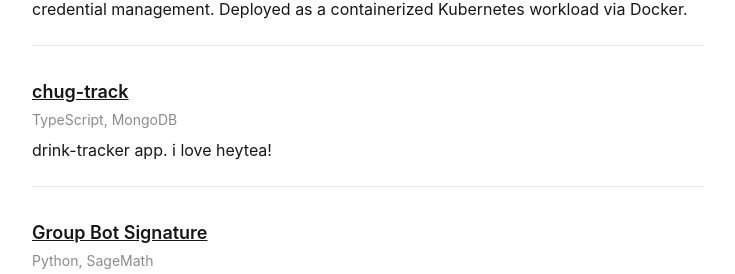
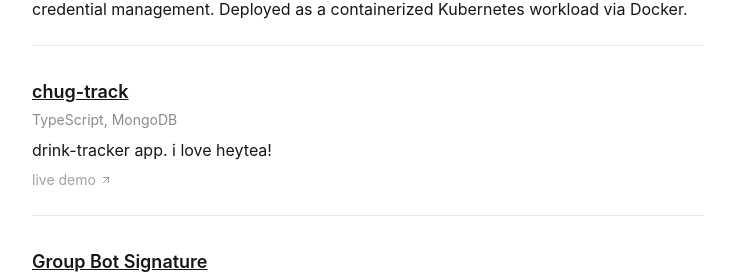
Before and after one commit to miravuong/portfolio, a Next.js app: page /projects in a window 1280 px wide. Shown: the part 465-739 px from the top of the page, without its empty margins (272-1007 px from the left). Built offline with nearby package versions, Linux system fonts and the light colour scheme.

Commit message:
Administrative

```diff
--- a/app/projects/page.tsx
+++ b/app/projects/page.tsx
@@ -10,6 +10,7 @@ const projects = [
     title: "chug-track",
     description: "drink-tracker app. i love heytea!",
     tech: "TypeScript, MongoDB",
+    demo: "https://github.com/miravuong",
   },
   {
     title: "Group Bot Signature",
@@ -31,6 +32,7 @@ const projects = [
       "An educational web app that teaches kids about website cookies and internet privacy through interactive games.",
     tech: "React, TypeScript, Express, Node.js, MongoDB",
     link: "https://github.com/uclaacm/cookie-jar",
+    demo: "https://cookie-jar.netlify.app/",
   },
   {
     title: "CreativeLabs: Bruin Watch",
@@ -81,6 +83,30 @@ export default function ProjectsPage() {
             </h2>
             <p className="text-sm text-foreground/50 mt-1">{project.tech}</p>
             <p className="mt-2">{project.description}</p>
+            {project.demo && (
+              <a
+                href={project.demo}
+                target="_blank"
+                rel="noopener noreferrer"
+                className="inline-flex items-center gap-1 mt-2 text-sm text-foreground/40 hover:text-foreground/60"
+              >
+                live demo
+                <svg
+                  xmlns="http://www.w3.org/2000/svg"
+                  width="12"
+                  height="12"
+                  viewBox="0 0 24 24"
+                  fill="none"
+                  stroke="currentColor"
+                  strokeWidth="2"
+                  strokeLinecap="round"
+                  strokeLinejoin="round"
+                >
+                  <line x1="7" y1="17" x2="17" y2="7" />
+                  <polyline points="7 7 17 7 17 17" />
+                </svg>
+              </a>
+            )}
           </div>
         ))}
       </div>
```
